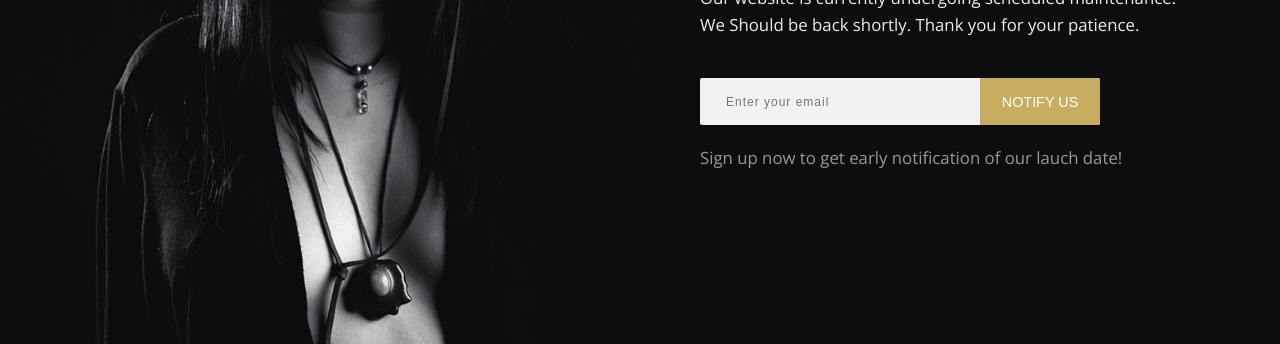
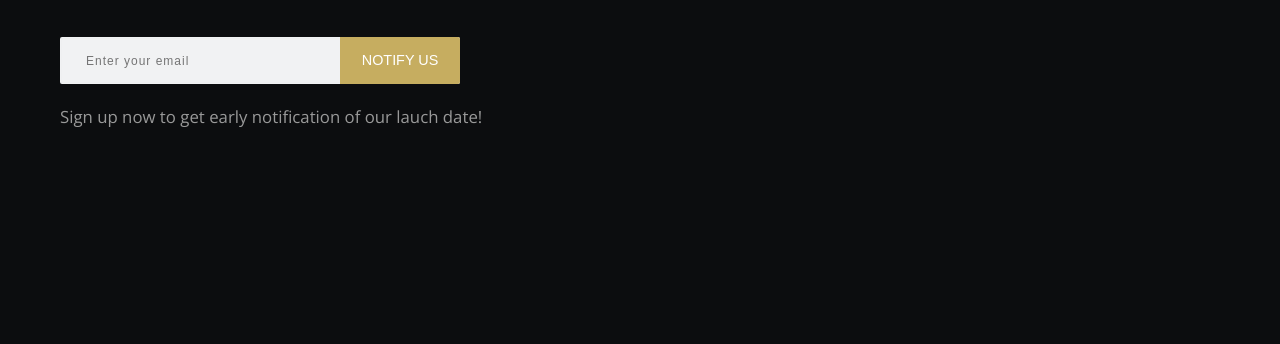
Before and after one commit to sannminwin/techsky_comingsoon, a plain HTML site: page index.html in a window 1280 px wide. Shown: the part 385-729 px from the top of the page. Drawn offline with nearby package versions, Linux system fonts and the light colour scheme; files whose address does not match are found by name.

Commit message:
removed left section

```diff
--- a/css/styles.css
+++ b/css/styles.css
@@ -134,7 +134,7 @@ html {
 4. RIGHT SECTION
 --------------------------------- */
 
-.right-section{ float: right; width: 50%; position: relative; padding: 0 60px; }
+.right-section{ float: right; width: 100%; position: relative; padding: 0 60px; }
 
 .right-section .logo{
 	position: absolute;
--- a/index.html
+++ b/index.html
@@ -26,10 +26,10 @@
 
 	<div class="main-area">
 
-		<section class="left-section" style="background-image: url(images/countdown-4-1000x1000.jpg)">
-
-
-		</section><!-- left-section -->
+		<!--
+			<section class="left-section" style="background-image: url(images/countdown-4-1000x1000.jpg)">
+		</section> -->
+		<!-- left-section -->
 
 
 		<section class="right-section full-height">
```
